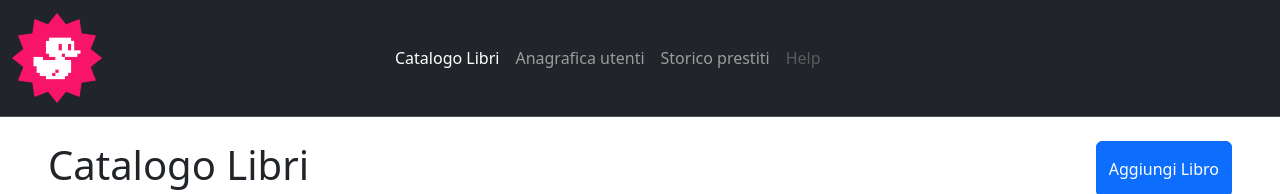
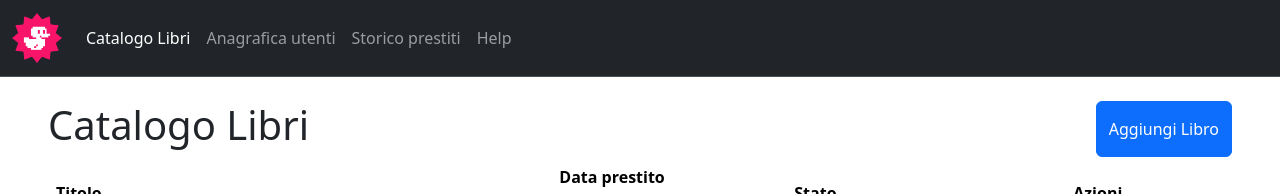
Before and after one commit to AurelioFesta04/html-css-bootstrap-dashboard, a plain HTML site: page index.html in a window 1280 px wide. Shown: the top 194 px of the page. Drawn offline with nearby package versions, Linux system fonts and the light colour scheme.

```diff
--- a/index.html
+++ b/index.html
@@ -17,7 +17,7 @@
     <section>
         <nav class="navbar navbar-expand-lg bg-dark border-bottom border-body" data-bs-theme="dark">
             <div class="container-fluid">
-                <a class="navbar-brand" href="#"><img src="img 2/duck.png" class="w-25 h-25" alt=""></a>
+                <a class="navbar-brand" href="#"><img width="50" height="50" src="img 2/duck.png" alt=""></a>
                 <button class="navbar-toggler" type="button" data-bs-toggle="collapse" data-bs-target="#navbarNav"
                     aria-controls="navbarNav" aria-expanded="false" aria-label="Toggle navigation">
                     <span class="navbar-toggler-icon"></span>
@@ -34,7 +34,7 @@
                             <a class="nav-link" href="#">Storico prestiti</a>
                         </li>
                         <li class="nav-item">
-                            <a class="nav-link disabled" aria-disabled="true">Help</a>
+                            <a class="nav-link">Help</a>
                         </li>
                     </ul>
                 </div>
```
